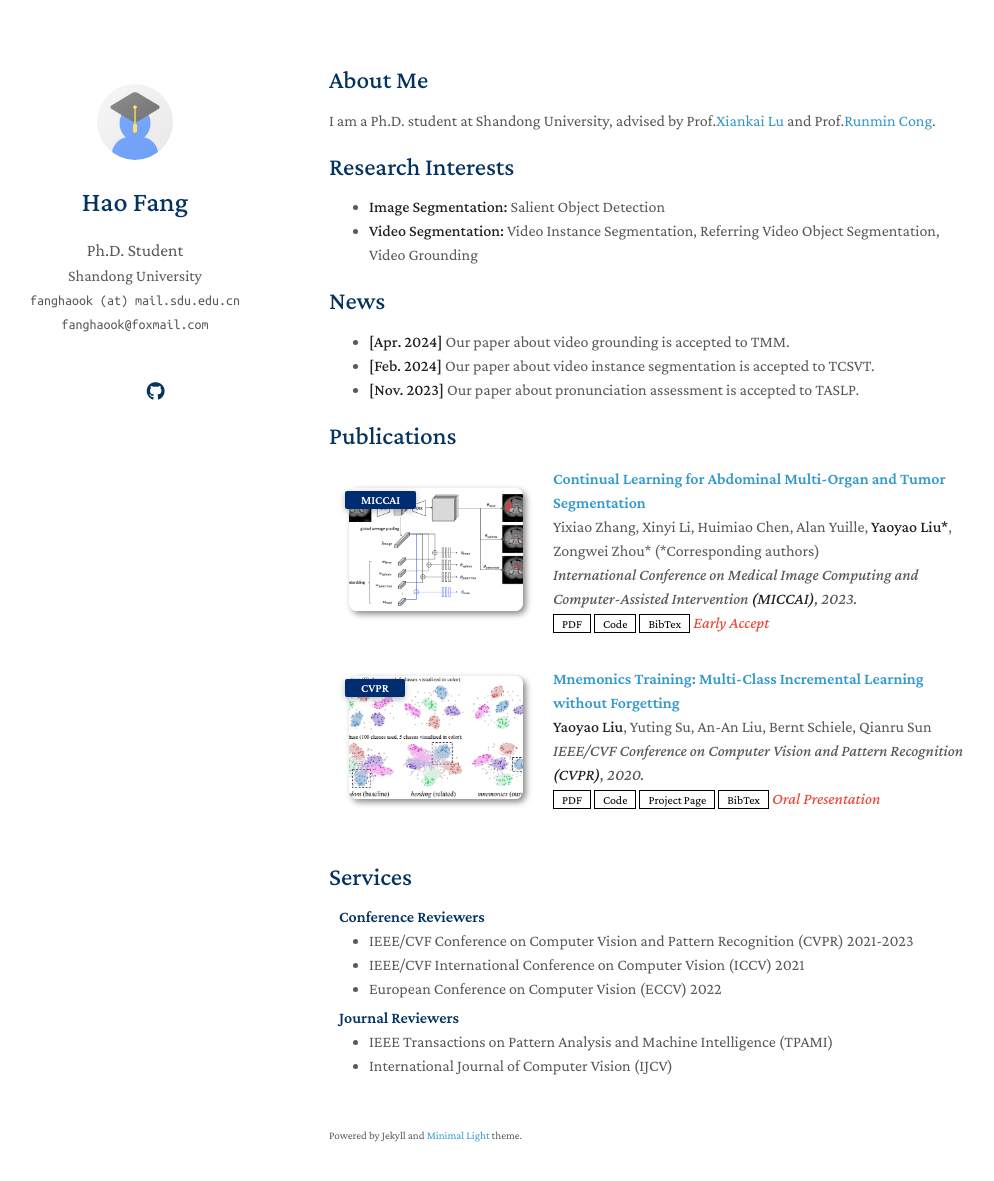
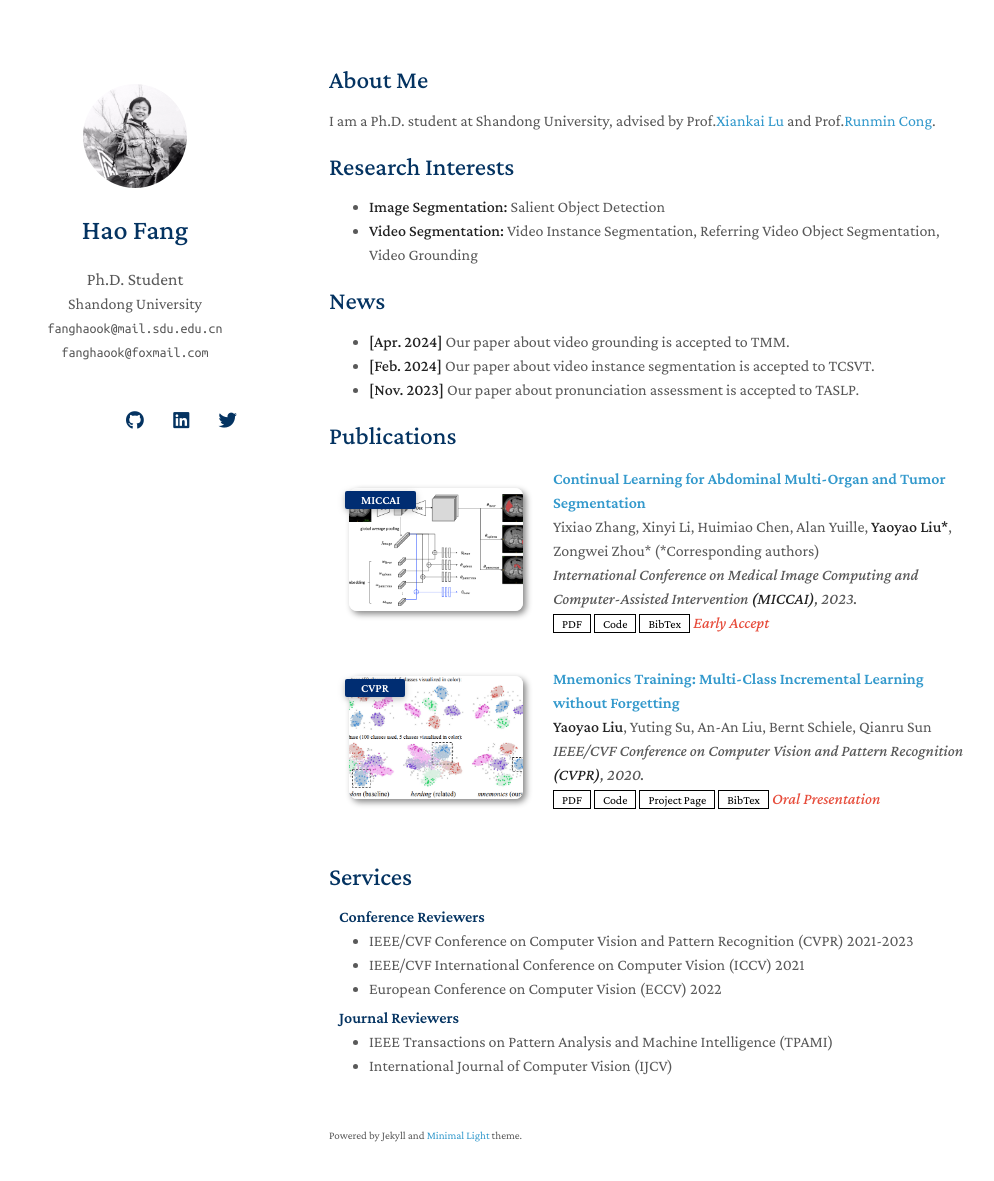
Before and after one commit to fanghaook/fanghaook.github.io, a Jekyll site: the page built from index.md, in a window 1280 px wide and 1216 px high. Shown: the top 1181 px of the window, without its empty margins (141-1135 px from the left). Built offline with Jekyll 4.4.1, drawn with Linux system fonts in a browser that asks for light colours; nearby versions of some CDN libraries; a style sheet for code colours, icons or effects is not loaded; our own code applies the rules of GitHub Pages for plain Markdown files; part of the change alters nothing that is shown.

Commit message:
Update _config.yml

```diff
--- a/_config.yml
+++ b/_config.yml
@@ -2,7 +2,7 @@
 title: Hao Fang
 position: Ph.D. Student
 affiliation: Shandong University
-email: fanghaook (at) mail.sdu.edu.cn fanghaook@foxmail.com
+email: fanghaook@mail.sdu.edu.cn fanghaook@foxmail.com
 
 # Search Engine Optimization (SEO)
 # The following information is used to improve the website traffic from search engines, e.g., Google.
@@ -12,18 +12,18 @@ canonical: https://minimal-light-theme.yliu.me/
 
 # Links
 # If you don't need one of them, you may delete the corresponding line.
+google_scholar: https://scholar.google.cz/citations?user=PA0RVvgAAAAJ
+cv_link: assets/files/curriculum_vitae.pdf
 github_link: https://github.com/fanghaook
-google_scholar: https://scholar.google.cz/citations?user=PA0RVvgAAAAJ
-orcid: https://orcid.org/0000-0002-8846-8294
-dblp: https://dblp.uni-trier.de/pid/256/8991.html
-semantic_scholar: https://www.semanticscholar.org/author/Hao-Fang/2268225243
-# cv_link: assets/files/curriculum_vitae.pdf
-# linkedin: https://www.linkedin.com/
-# twitter: https://twitter.com/
+linkedin: https://www.linkedin.com/
+twitter: https://twitter.com/
+# orcid: https://orcid.org/0000-0002-8846-8294
+# dblp: https://dblp.uni-trier.de/pid/256/8991.html
+# semantic_scholar: https://www.semanticscholar.org/author/Hao-Fang/2268225243
 
 # Images (e.g., your profile picture and your website's favicon)
 # "favicon" and "favicon_dark" are used for the light and dark modes, respectively.
-avatar: ./assets/img/avatar.png
+avatar: ./assets/img/photo.png
 favicon: ./assets/img/favicon.png
 favicon_dark: ./assets/img/favicon-dark.png
 
```
